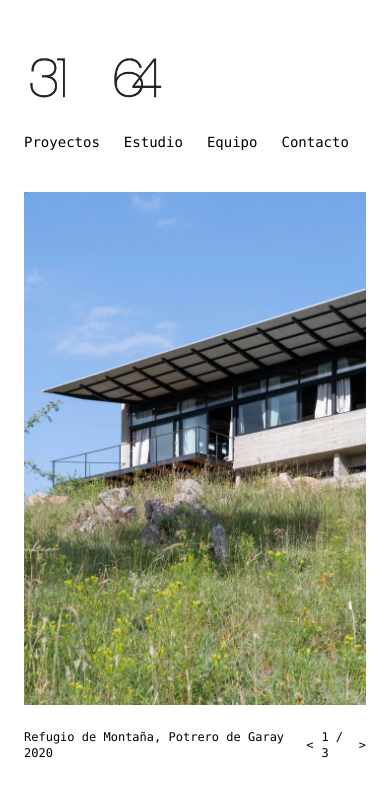
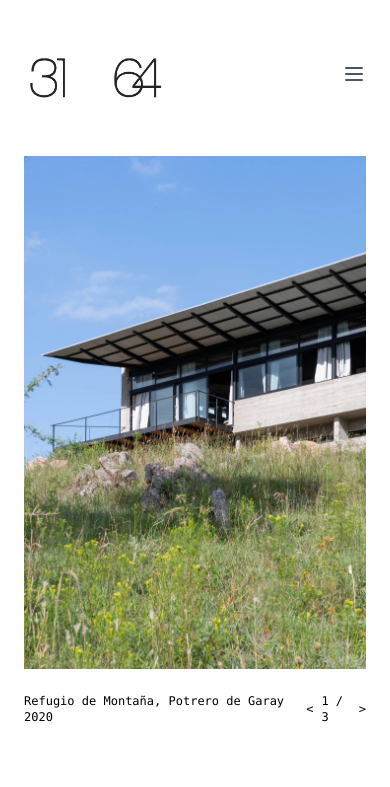
Before and after one commit to lalipognante/portfolio-3164-estudio, a Next.js app: page / in a window 390 px wide. Shown: the top 787 px of the page. Built offline with nearby package versions, Linux system fonts and the light colour scheme.

Commit message:
add hamburg icon

```diff
--- a/app/layout.tsx
+++ b/app/layout.tsx
@@ -1,31 +1,13 @@
+"use client";
+import { useState } from "react";
+import Link from "next/link";
+import Image from "next/image";
+import { MenuIcon, XIcon } from "@heroicons/react/outline";
 import './globals.css';
-import Link from 'next/link';
-import Image from 'next/image';
 
-export const metadata = {
-  title: 'Portfolio 31 64 Estudio',
-  description: 'Portfolio web para estudio de arquitectura',
-};
-
-export default function RootLayout({
-  children,
-}: {
-  children: React.ReactNode;
-}) {
- return (
-    <html lang="es">
-      <body className="font-mono px-6 py-10">
-        <header className="mb-10">
-          <div className="flex justify-start mb-4">
-            <Image
-              src="/logoGris.png"
-              alt="31 64 Estudio"
-              width={150}
-              height={50}
-            />
-          </div>
-
-          <nav className="flex flex-wrap gap-6 text-sm font-mono">
+// Componente para los enlaces del navbar
+const NavbarLinks = () => (
+  <>
     <Link href="/" className="cursor-pointer hover:underline transition">
       Proyectos
     </Link>
@@ -38,6 +20,56 @@ export default function RootLayout({
     <Link href="/contact" className="cursor-pointer hover:underline transition">
       Contacto
     </Link>
+  </>
+);
+
+export default function RootLayout({ children }: { children: React.ReactNode }) {
+  const [isOpen, setIsOpen] = useState(false);
+
+  const toggleMenu = () => {
+    setIsOpen(!isOpen);
+  };
+
+  return (
+    <html lang="es">
+      <body className="font-mono px-6 py-10">
+        <header className="mb-10">
+          {/* Contenedor para el logo y el icono de hamburguesa */}
+          <div className="flex justify-between items-center mb-4">
+            <div className="flex justify-start">
+              <Image
+                src="/logoGris.png"
+                alt="31 64 Estudio"
+                width={150}
+                height={50}
+              />
+            </div>
+
+            {/* Icono de hamburguesa */}
+            <div className="md:hidden">
+              <button onClick={toggleMenu} className="text-gray-600 hover:text-gray-800">
+                {isOpen ? (
+                  <XIcon className="h-6 w-6" />
+                ) : (
+                  <MenuIcon className="h-6 w-6" />
+                )}
+              </button>
+            </div>
+          </div>
+
+          {/* Navbar */}
+          <nav className="relative">
+            {/* Menú para pantallas grandes */}
+            <div className="hidden md:flex flex-wrap gap-6 text-sm font-mono">
+              <NavbarLinks />
+            </div>
+
+            {/* Menú para pantallas pequeñas */}
+            <div className={`md:hidden ${isOpen ? 'block' : 'hidden'}`}>
+              <div className="flex gap-4 text-sm font-mono">
+                <NavbarLinks />
+              </div>
+            </div>
           </nav>
         </header>
         {children}
--- a/package.json
+++ b/package.json
@@ -9,6 +9,7 @@
     "lint": "next lint"
   },
   "dependencies": {
+    "@heroicons/react": "^1.0.6",
     "autoprefixer": "^10.4.14",
     "next": "13.5.6",
     "postcss": "^8.4.21",
```
Also changed, not shown: 1 other file (tests, documents, lock files or other folders). Lines whose indentation alone changed are shown as unchanged.
